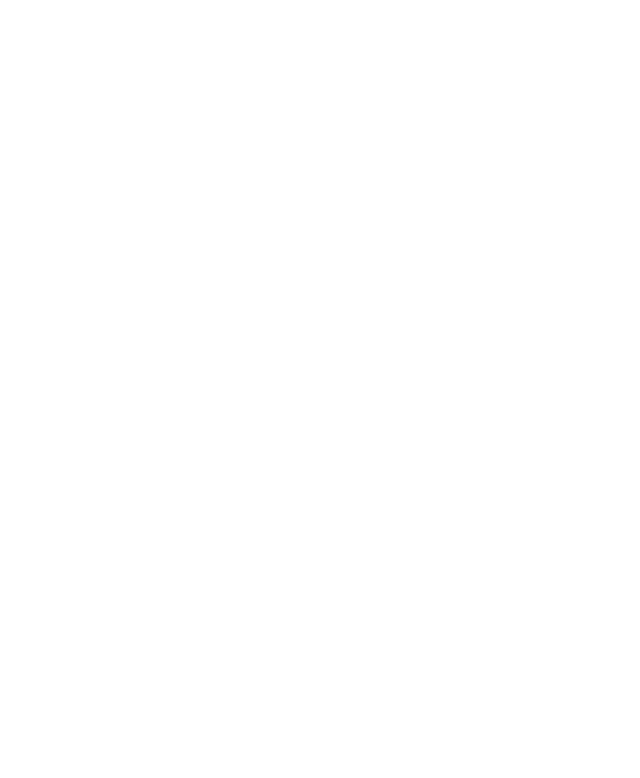
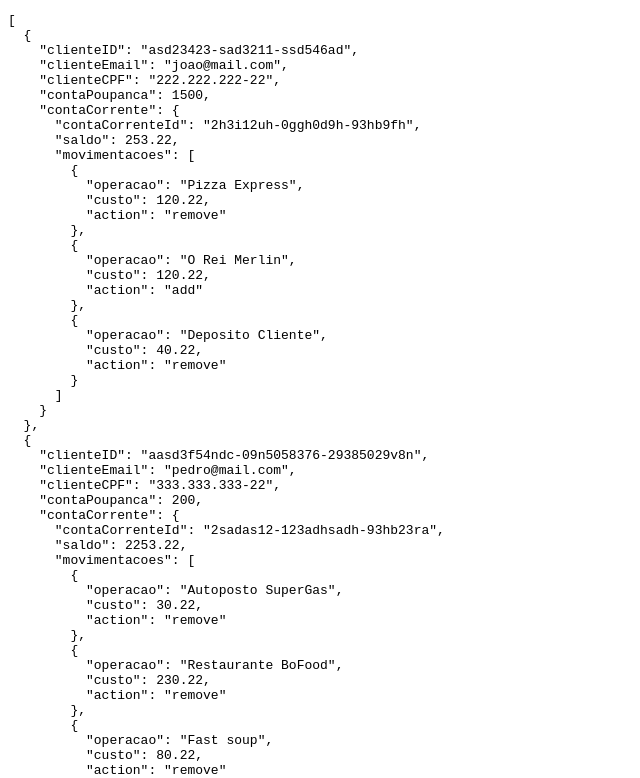
Before and after one commit to lucmkz/desafio-devBoost-JsClass, a website built with webpack: page dist/index.html in a window 1280 px wide. Shown: the top 778 px of the page, without its empty margins (0-640 px from the left). Built offline with nearby package versions, Linux system fonts and the light colour scheme.

Commit message:
prettier print on html

```diff
--- a/src/index.js
+++ b/src/index.js
@@ -1,5 +1,6 @@
 import { cliente1, cliente2, cliente3 } from "./mock/mockClientes"
 
-console.log(cliente1)
-console.log(cliente2)
-console.log(cliente3)
+const allclientes = [cliente1, cliente2, cliente3]
+
+document.querySelector('#main').textContent =
+JSON.stringify(allclientes, undefined, 2);
```
Also changed, not shown: dist/index.html, dist/main.js.
